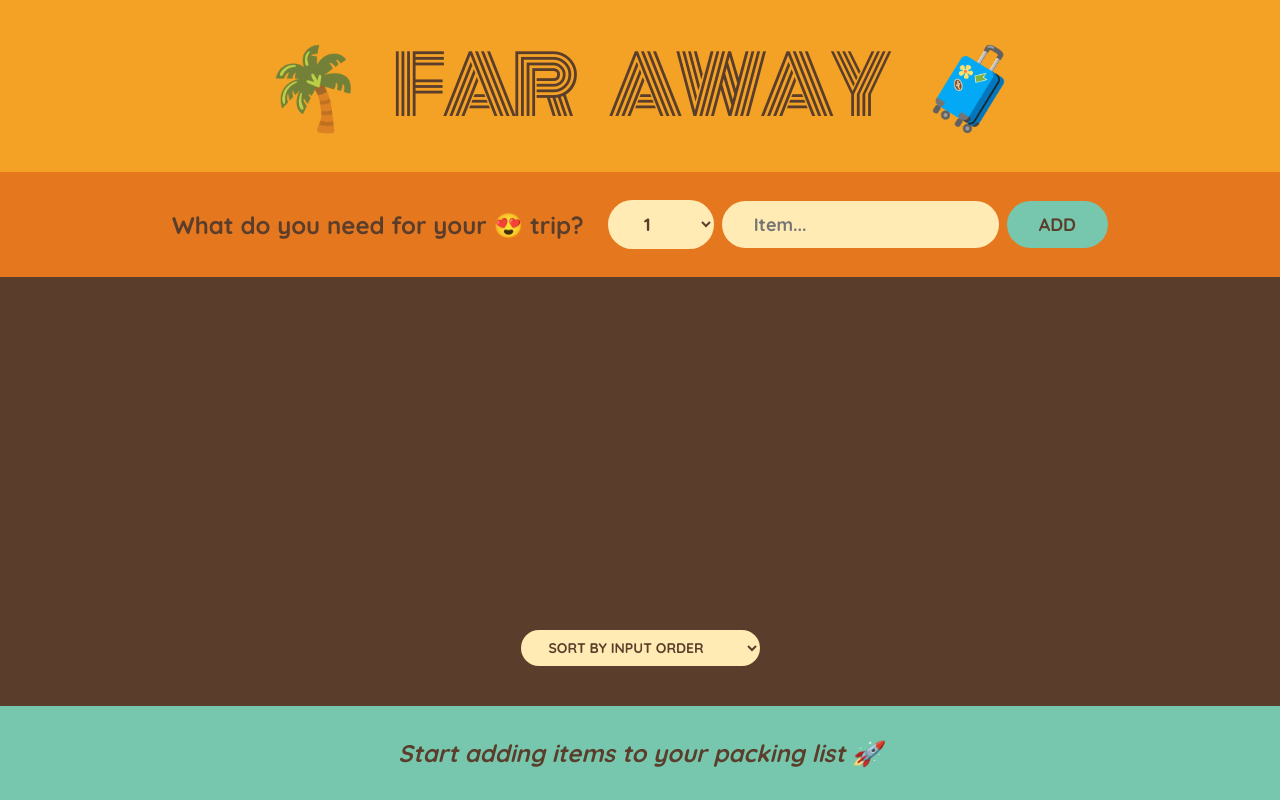
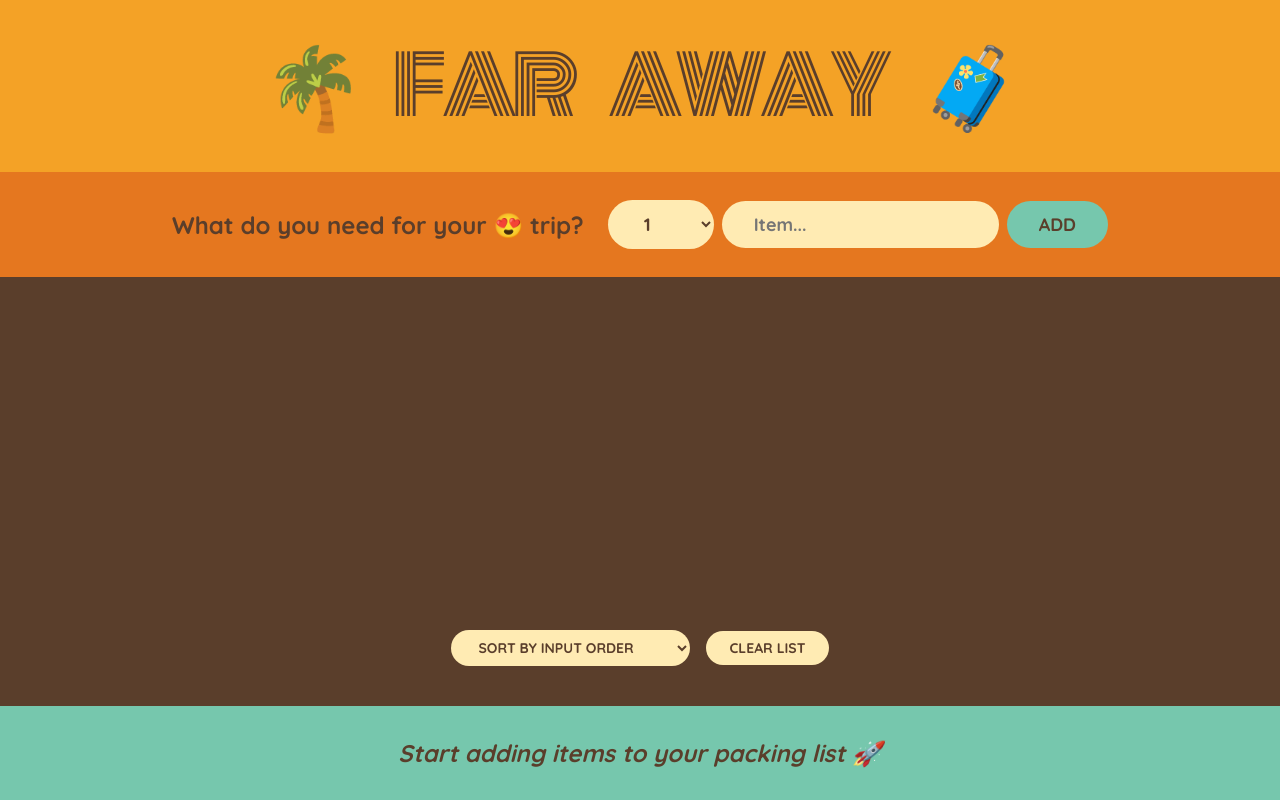
Before and after one commit to Tarun-Mittal-cell/RetroTravelPacker-React, a React (Create React App) app: page / in a window 1280 px wide. Built offline with nearby package versions, Linux system fonts and the light colour scheme.

Commit message:
added clear list functionality

```diff
--- a/src/App.js
+++ b/src/App.js
@@ -19,6 +19,10 @@
     );
   }
 
+  function handleClearList() {
+    setItems([]);
+  }
+
   return (
     <div className="app">
       <Logo />
@@ -27,6 +31,7 @@
         items={items}
         onDeleteItem={handleDeleteItem}
         onToggleItems={handleToggleItem}
+        onClearList={handleClearList}
       />
       <Stats items={items} />
     </div>
@@ -78,7 +83,7 @@
   );
 }
 
-function PackingList({ items, onDeleteItem, onToggleItems }) {
+function PackingList({ items, onDeleteItem, onToggleItems, onClearList }) {
   const [sortBy, setSortBy] = useState("input");
 
   let sortedItems;
@@ -118,6 +123,7 @@
           <option value="description">Sort by description</option>
           <option value="packed">Sort by packed status</option>
         </select>
+        <button onClick={onClearList}>Clear list</button>
       </div>
     </div>
   );
```
